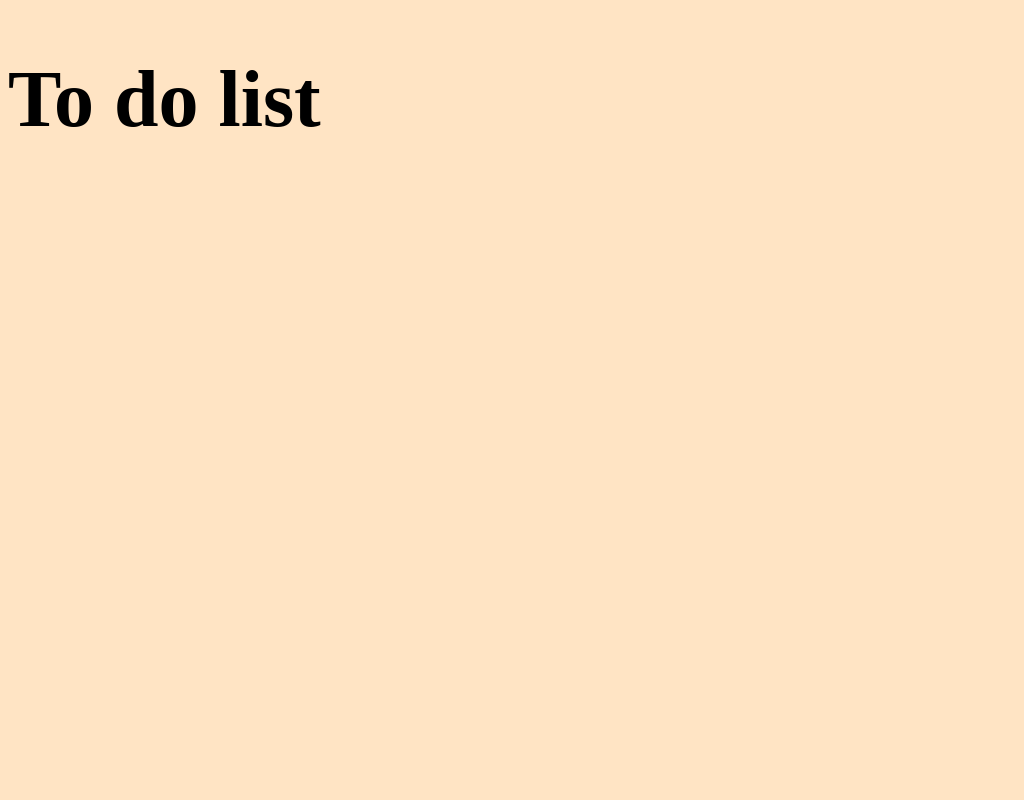
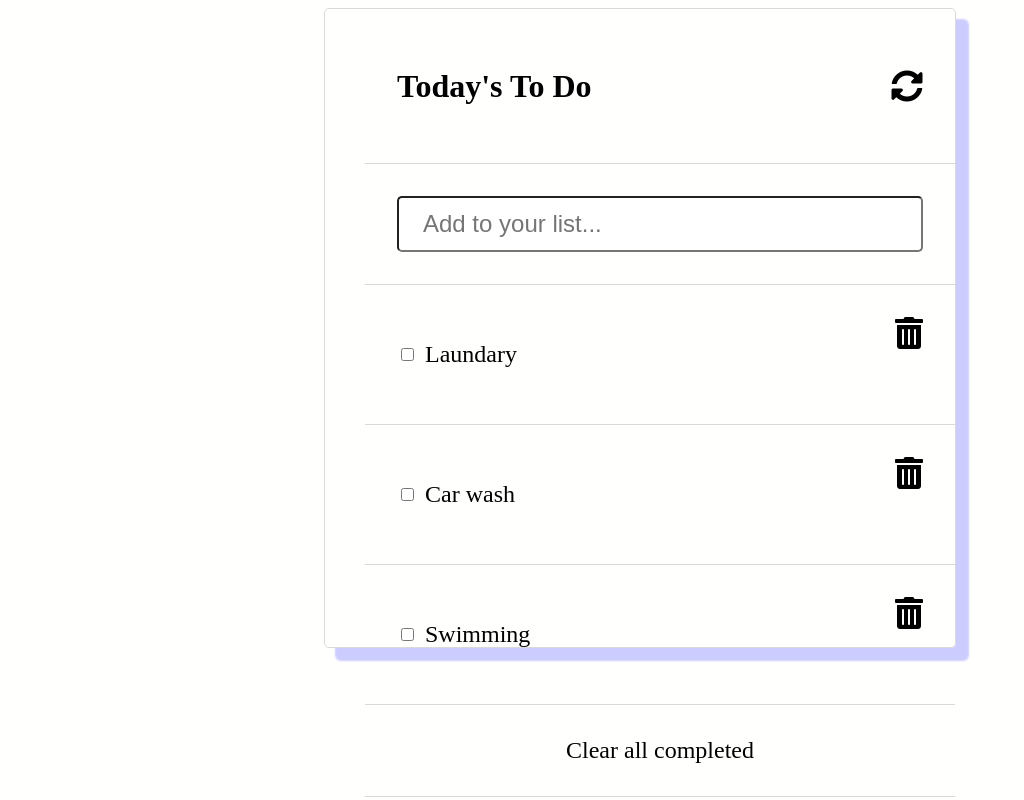
Before and after one commit to Mihndim2020/To-Do-List, a website built with webpack: page src/index.html in a window 1280 px wide. Shown: the whole page, without its empty margins (0-1024 px from the left). Built offline with nearby package versions, Linux system fonts and the light colour scheme.

Commit message:
Add css and javascript to create interface

```diff
--- a/src/index.html
+++ b/src/index.html
@@ -7,8 +7,10 @@
   <title>To do list</title>
 </head>
 <body>
-  <h1>To do list</h1>
-  <ul class="to-do-list"></ul>
+
+  <ul class="to-do-list">
+
+  </ul>
 
 </body>
 </html>
--- a/src/index.js
+++ b/src/index.js
@@ -1,25 +1,85 @@
 import _ from 'lodash';
 import './style.css';
 
-class Task {
-  constructor(description, completed, index){
-    this.description = description;
-    this.completed = completed;
-    this.index = index;
-  }
-}
+const tasks = [
+  { description: 'Laundary', completed: true, index: 1 },
+  { description: 'Car wash', completed: false, index: 2 },
+  { description: 'Swimming', completed: false, index: 3 },
+];
 
-class ToDoList {
-  constructor(){
-    let tasks = [];
-    this.tasks = tasks;
-  }
 
-  addTasksToList = (description, completed, index) => {
-    this.tasks.push(new Task(description, completed, index));
+const toDolist = () => {
+  const title = () => {
+    const li = document.createElement('li');
+    li.id = 'list-title';
+    const h2 = document.createElement('h2');
+    h2.textContent = 'Today\'s To Do';
+    const i = document.createElement('i');
+    i.classList.add('fas', 'fa-sync-alt');
+    i.id = 'refresh-icon';
 
-    const tasksObjects = JSON.stringify(this.tasks);
-    localStorage.setItem('tasks', tasksObjects);
-  }
+    li.appendChild(h2);
+    li.appendChild(i);
 
-}
+    return li;
+  };
+
+  const addTask = () => {
+    const li = document.createElement('li');
+    li.id = 'new-tasks';
+
+    const input = document.createElement('input');
+    input.type = 'text';
+    input.placeholder = 'Add to your list...';
+    input.id = 'list-item';
+
+    li.appendChild(input);
+
+    return li;
+  };
+
+  const taskList = (task) => {
+    const li = document.createElement('li');
+
+    const div = document.createElement('div');
+
+    const input = document.createElement('input');
+    input.type = 'checkbox';
+    input.name = 'completed';
+
+    const p = document.createElement('p');
+    p.textContent = task.description;
+
+    div.appendChild(input);
+    div.appendChild(p);
+
+    li.appendChild(div);
+
+    const i = document.createElement('i');
+    i.classList.add('fas', 'fa-trash-alt');
+
+    li.appendChild(i);
+
+    return li;
+  };
+  const completed = () => {
+    const li = document.createElement('li');
+
+    li.textContent = 'Clear all completed';
+    li.id = 'clear';
+
+    return li;
+  };
+
+  const ul = document.querySelector('ul');
+
+  ul.appendChild(title());
+  ul.appendChild(addTask());
+
+  tasks.sort((a, b) => ((a.index > b.index) ? 1 : -1));
+  tasks.forEach((task) => ul.appendChild(taskList(task)));
+
+  ul.appendChild(completed());
+};
+
+toDolist();
--- a/src/style.css
+++ b/src/style.css
@@ -1,6 +1,70 @@
+@import url('https://cdnjs.cloudflare.com/ajax/libs/font-awesome/5.15.3/css/all.min.css');
+
+* {
+  box-sizing: border-box;
+}
 body {
-  background-color: bisque;
+  background-color: rgb(255, 255, 254);
 }
-h1 {
-  font-size: 5rem;
+
+li {
+  display:flex;
+  flex-direction: row;
+  justify-content: space-between;
+  list-style: none;
+  width: 100%;
+  border-bottom: #d9d9d9 1px solid;
+  padding: 2rem;
 }
+
+#list-title {
+  display: flex;
+  flex-direction: row;
+  justify-content: space-between;
+  align-items: center;
+  border-bottom: #d9d9d9 1px solid;
+}
+
+#list-item {
+  width: 100%;
+  height: 3.5rem;
+  font-size: 1.5rem;
+  padding-left: 1.5rem;
+  border: 0.3 solid #d9d9d9;
+  border-radius: 5px;
+}
+
+ul {
+  display: flex;
+  flex-direction: column;
+  justify-content: space-around;
+  width: 50%;
+  margin: 0 auto;
+  height: 80vh;
+  border: 1px solid #d9d9d9;
+  box-shadow: 12px 12px 2px 1px rgba(0, 0, 255, .2);
+  border-radius: 5px;
+}
+
+div {
+  display: flex;
+  flex-direction: row;
+  justify-content: space-between;
+  align-items: center;
+}
+
+p {
+  font-size: 1.5rem;
+  padding-left: 0.5rem;
+}
+
+#clear {
+  display: flex;
+  flex-direction: column;
+  align-items: center;
+  font-size: 1.5rem;
+}
+
+.fas, h2 {
+  font-size: 2rem;
+}
```
Also changed, not shown: images/todoList.png (added).
